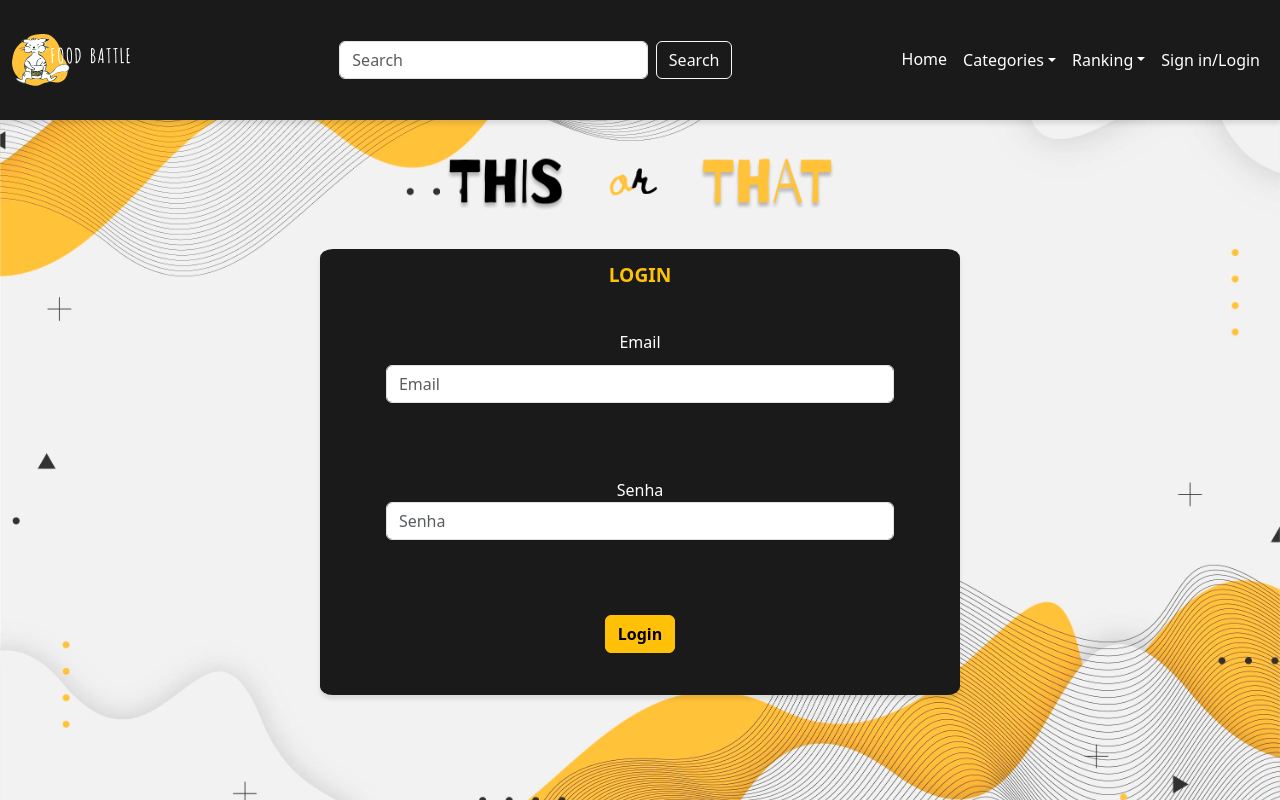
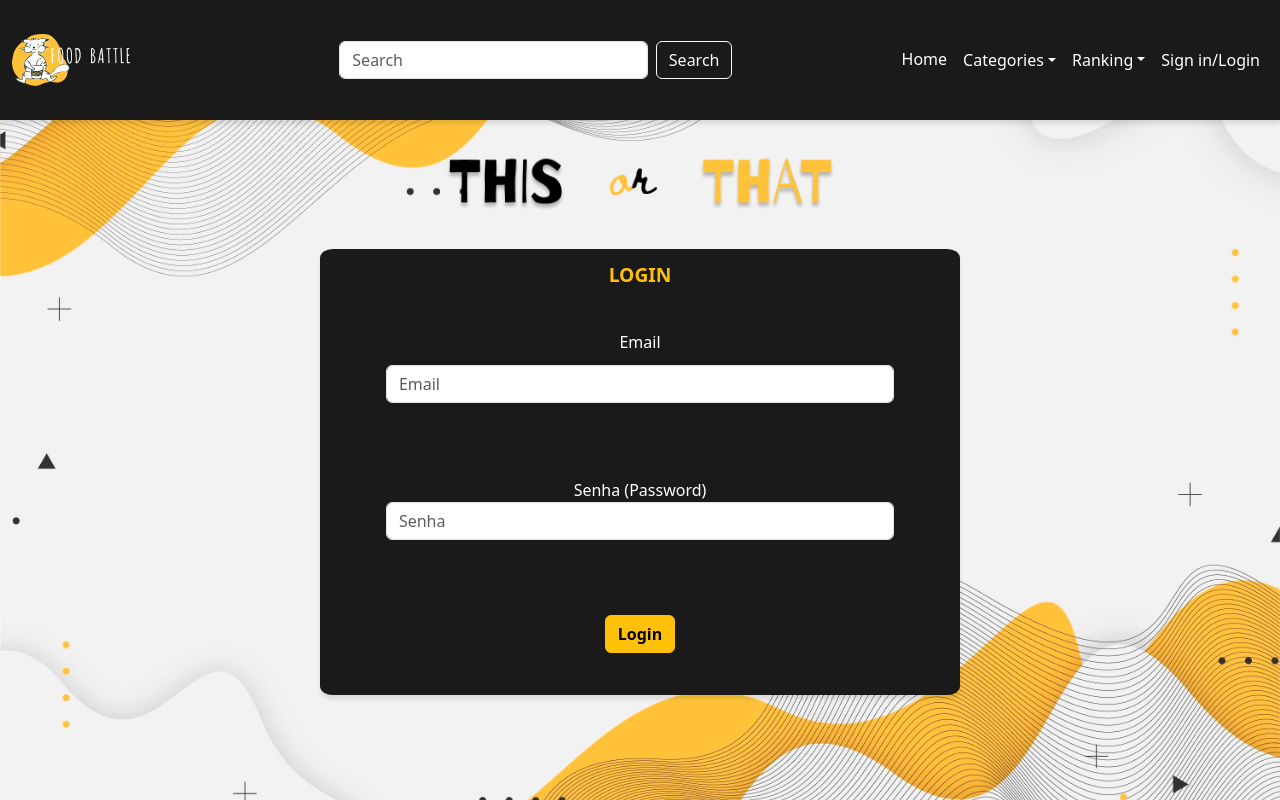
Before and after one commit to Cruellest/Food-Battle-This-or-That, a React (Vite) app in the folder Grupo-10_PW-T01-2024-1/: page /Login in a window 1280 px wide. Built offline with nearby package versions, Linux system fonts and the light colour scheme.

Commit message:
Added firebase functionalities

```diff
--- a/Grupo-10_PW-T01-2024-1/package.json
+++ b/Grupo-10_PW-T01-2024-1/package.json
@@ -12,6 +12,7 @@
   "dependencies": {
     "bootstrap": "^5.3.3",
     "bootstrap-icons": "^1.11.3",
+    "firebase": "^10.12.2",
     "react": "^18.3.1",
     "react-dom": "^18.2.0",
     "react-router-dom": "^6.23.1",
--- a/Grupo-10_PW-T01-2024-1/src/components/Login/index.jsx
+++ b/Grupo-10_PW-T01-2024-1/src/components/Login/index.jsx
@@ -1,34 +1,75 @@
-import React from 'react'
+import React, {useState} from 'react';
+import { auth } from '../../firebaseConnection';
+import { signInWithEmailAndPassword } from 'firebase/auth';
+
 
 function Login() {
+    const [email, setEmail] = useState('');
+    const [password, setPassword] = useState('');
+    const [loginMessage, setLoginMessage] = useState('');
+
+    const handleLogin = async (e) => {
+      e.preventDefault(); // Prevent default form submission behavior
+
+      try {
+        const userCredential = await signInWithEmailAndPassword(auth, email, password);
+        setLoginMessage('Login successful!');
+        // Redirect or navigate to a protected area after successful login
+      } catch (error) {
+        const errorCode = error.code;
+        const errorMessage = error.message;
+        setLoginMessage(`Error: ${errorCode} - ${errorMessage}`);
+      }
+    };
+
     return (
       <div>
-    <div class="container text-center" id="image"><img id="tittleLogin" src='../src/assets/tittleBlack.png'/></div>
-    <div class="container-sm" id="login">
-        <div class="container-sm text-center" id="login-content">
+        <div className="container text-center" id="image">
+          <img id="tittleLogin" src="../src/assets/tittleBlack.png" alt="Login Title" />
+        </div>
+        <div className="container-sm" id="login">
+          <div className="container-sm text-center" id="login-content">
             <div id="tittleText">LOGIN</div>
-            <div class="row" id="row-landing">
-                <div class="container text-center" id="loginForm">
+            <div className="row" id="row-landing">
+              <div className="container text-center" id="loginForm">
                 Email
               </div>
-                <div class="input-group mb-3">
-                    <input type="text" class="form-control" placeholder="Email" aria-label="Email" aria-describedby="basic-addon1"></input>
-                </div>
-
-            </div>
-            <div class="row" id="row-landing">
-                <div class="container text-center">
-                    Senha
-                </div>
-                <div class="input-group mb-3">
-                    <input type="text" class="form-control" placeholder="Senha" aria-label="Senha" aria-describedby="basic-addon1"></input>
+              <div className="input-group mb-3">
+                <input
+                  type="email"
+                  className="form-control"
+                  placeholder="Email"
+                  aria-label="Email"
+                  aria-describedby="basic-addon1"
+                  value={email}
+                  onChange={(e) => setEmail(e.target.value)}
+                />
               </div>
             </div>
-            <div class="row" id="row-landing">
-                <div class="container text-center">
-                <button type="button" class="btn btn-warning" style={{ fontWeight: 'bolder' }}>Login</button>
+            <div className="row" id="row-landing">
+              <div className="container text-center">
+                Senha (Password)
+              </div>
+              <div className="input-group mb-3">
+                <input
+                  type="password"
+                  className="form-control"
+                  placeholder="Senha"
+                  aria-label="Senha"
+                  aria-describedby="basic-addon1"
+                  value={password}
+                  onChange={(e) => setPassword(e.target.value)}
+                />
               </div>
             </div>
+            <div className="row" id="row-landing">
+              <div className="container text-center">
+                <button type="button" className="btn btn-warning" style={{ fontWeight: 'bolder' }} onClick={handleLogin}>
+                  Login
+                </button>
+              </div>
+            </div>
+            {loginMessage && <p className="login-message">{loginMessage}</p>}
           </div>
         </div>
       </div>
--- /dev/null
+++ b/Grupo-10_PW-T01-2024-1/src/firebaseConnection.jsx
@@ -0,0 +1,27 @@
+// Import the functions you need from the SDKs you need
+import { initializeApp } from "firebase/app";
+import { getFirestore } from "firebase/firestore";
+import { getAuth } from "firebase/auth";
+// TODO: Add SDKs for Firebase products that you want to use
+// https://firebase.google.com/docs/web/setup#available-libraries
+
+// Your web app's Firebase configuration
+// For Firebase JS SDK v7.20.0 and later, measurementId is optional
+const firebaseConfig = {
+  apiKey: "AIzaSyAoCdhiMEVk181A39UfsdQLNarS2p66i4U",
+  authDomain: "food-battle-this-or-that.firebaseapp.com",
+  projectId: "food-battle-this-or-that",
+  storageBucket: "food-battle-this-or-that.appspot.com",
+  messagingSenderId: "879528474867",
+  appId: "1:879528474867:web:dcde30c31f426775e39f86",
+  measurementId: "G-N6PGDZH973"
+};
+
+// Initialize Firebase
+const firebaseApp = initializeApp(firebaseConfig);
+
+const db = getFirestore(firebaseApp);
+
+const auth = getAuth(firebaseApp);
+
+export { db, auth};
```
Also changed, not shown: 1 other file (tests, documents, lock files or other folders). Lines whose indentation alone changed are shown as unchanged.
